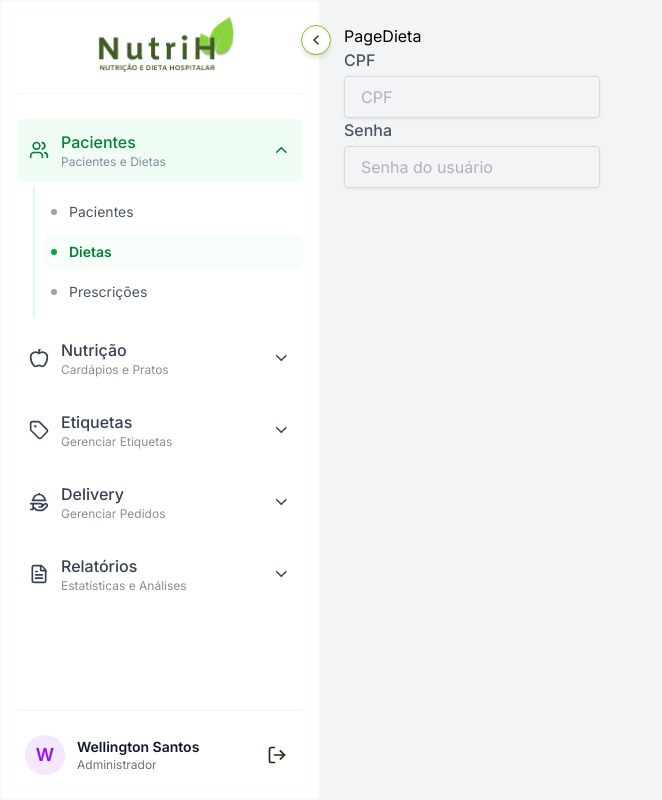
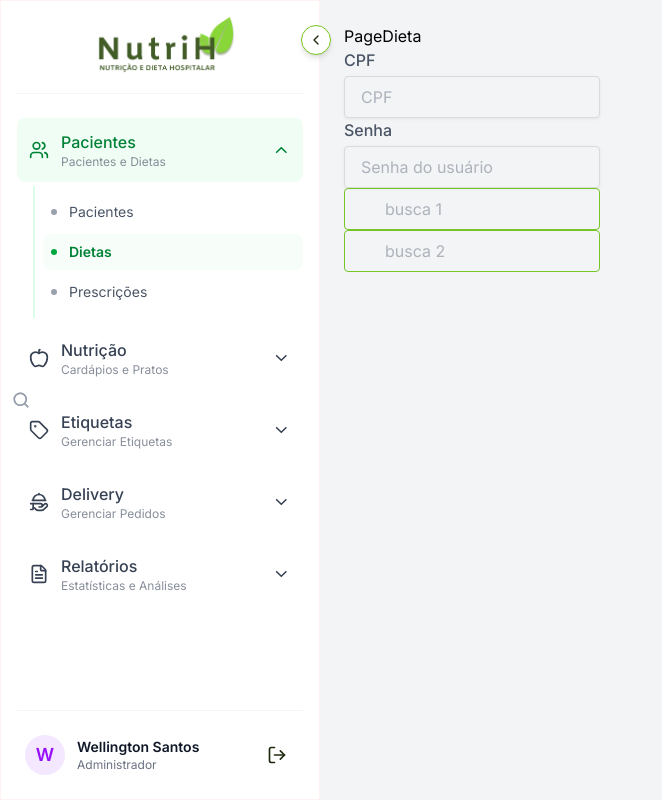
Before and after one commit to UA-Desenvolvimento-e-Inovacao/nutricao-web, a Next.js app: page /paciente/dieta in a window 1280 px wide. Shown: the whole page, without its empty margins (0-662 px from the left). Built offline with nearby package versions, Linux system fonts and the light colour scheme.

Commit message:
componente search

```diff
--- a/src/app/(private)/paciente/dieta/page.tsx
+++ b/src/app/(private)/paciente/dieta/page.tsx
@@ -1,12 +1,23 @@
+'use client'
 import Input from '@/src/components/forms/Input'
+import InputSeacrh from '@/src/components/forms/InputSeacrh'
 import React from 'react'
 
 function PageDieta() {
+  const [busca, setBusca] = React.useState('')
+  const [busca2, setBusca2] = React.useState('')
+
+  console.log('valor busca', busca);
+  console.log('valor busca2', busca2);
+
   return (
     <div>
       PageDieta
       <Input label="CPF" type="text" name="cpf" placeholder='CPF' />
       <Input label="Senha" type="password" name="password" placeholder='Senha do usuário' />
+      <InputSeacrh searchValue={busca} setSearcValue={setBusca} name='busca 1' place='busca 1'/>
+
+      <InputSeacrh searchValue={busca2} setSearcValue={setBusca2} name='busca 2' place='busca 2'/>
     </div>
   )
 }
--- /dev/null
+++ b/src/components/forms/InputSeacrh.tsx
@@ -0,0 +1,36 @@
+'use client'
+import { Search } from 'lucide-react'
+import React from 'react'
+
+type SearchProps = {
+    name?: string;
+    place?: string;
+    searchValue: string;
+    setSearcValue: React.Dispatch<React.SetStateAction<string>>;
+}
+
+function InputSeacrh({searchValue, setSearcValue, ...props}: SearchProps) {
+
+  return (
+    <div className="">
+        <Search
+            className="absolute left-3 top-1/2 transform
+                    -translate-y-1/2 text-gray-400
+                    pointer-events-none"
+            size={18}
+        />
+            <input
+                type="search"
+                name={props.name}
+                id={props.name}
+                placeholder={props.place}
+                className='border border-[#77C526] focus:outline-none hover:shadow-[0_0_2px_2px_rgba(204,234,173,0.2)] focus:shadow-[0_0_2px_2px_rgba(204,234,173,0.2)] rounded p-2 pl-10 pr-2 w-64 text-gray-500'
+                value={searchValue}
+                onChange={({target})=>{setSearcValue(target.value)}}
+            />
+
+        </div>
+  )
+}
+
+export default InputSeacrh
--- a/src/components/paciente/ListagemPaciente.tsx
+++ b/src/components/paciente/ListagemPaciente.tsx
@@ -115,7 +115,7 @@ function ListagemPaciente() {
                 className={`px-3 py-1 rounded-md text-sm font-medium transition-colors
                     ${paginaAtual === 1
                     ? 'bg-gray-100 text-gray-400 cursor-not-allowed'
-                    : 'bg-white text-gray-700 hover:bg-gray-50 border border-gray-300 cursor-pointer'}`}
+                    : 'bg-white text-gray-700 hover:border-[#23470091] border border-gray-300 cursor-pointer'}`}
                 >
                 Anterior
                 </button>
@@ -126,7 +126,7 @@ function ListagemPaciente() {
                 className={`px-3 py-1 rounded-md text-sm font-medium transition-colors
                     ${paginaAtual === totalPaginas
                     ? 'bg-gray-100 text-gray-400 cursor-not-allowed'
-                    : 'bg-white text-gray-700 hover:bg-gray-50 border border-gray-300 cursor-pointer'}`}
+                    : 'bg-white text-gray-700 hover:border-[#23470091] border border-gray-300 cursor-pointer'}`}
                 >
                 Próximo
                 </button>
--- /dev/null
+++ b/tailwind.config.js
@@ -0,0 +1,10 @@
+/** @type {import('tailwindcss').Config} */
+module.exports = {
+  theme: {
+    // Use 'extend' para NÃO apagar as cores padrões do Tailwind
+    extend: {
+
+    },
+  },
+  plugins: [],
+}
```
